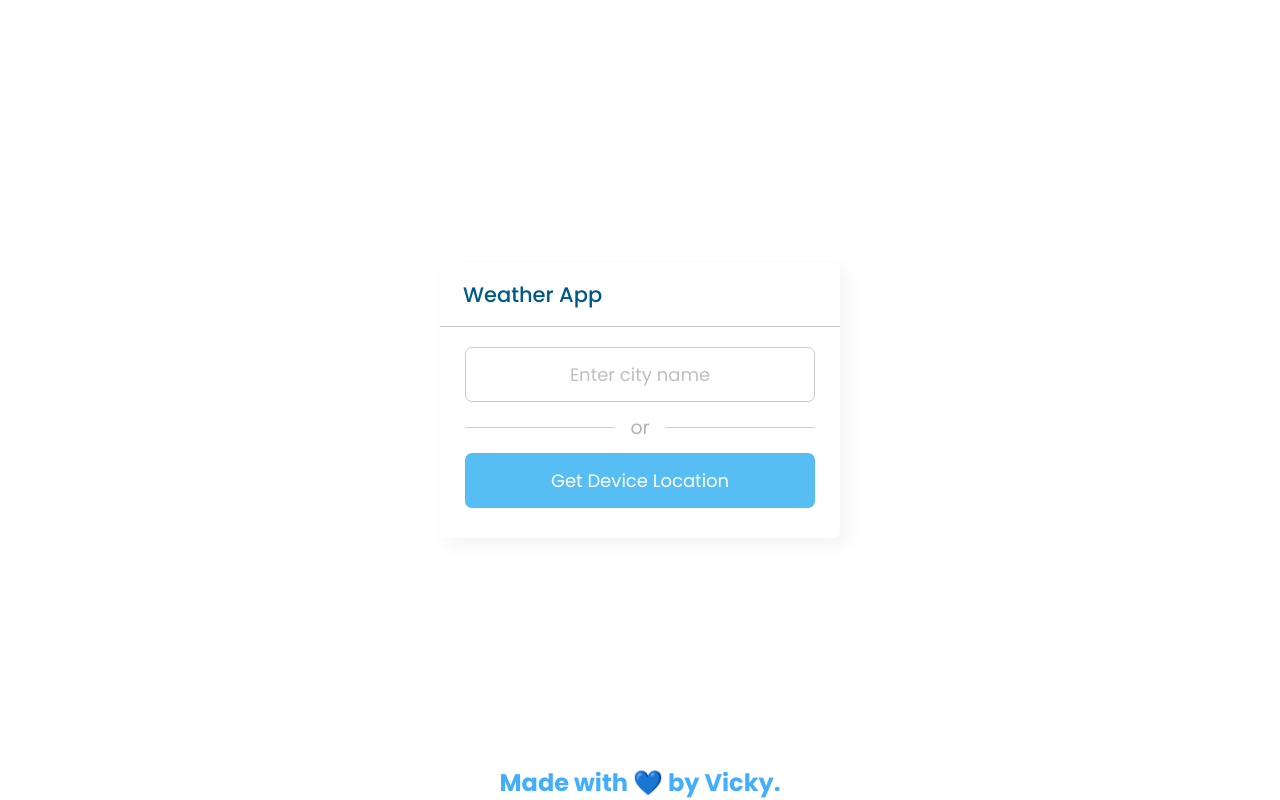
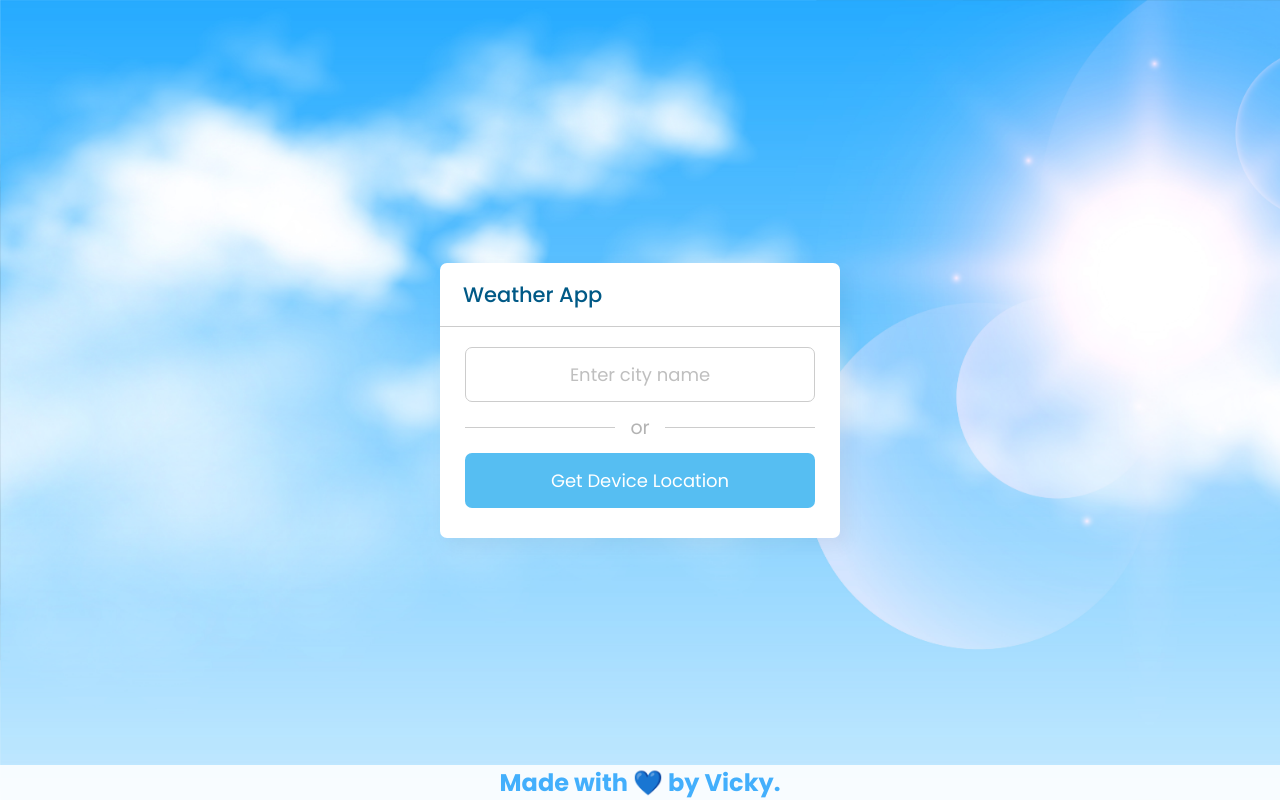
Before and after one commit to Vickykumar1001/Weather, a plain HTML site: page index.html in a window 1280 px wide. Drawn offline with nearby package versions, Linux system fonts and the light colour scheme; the site is published under a folder, as on GitHub Pages, so addresses that start at the root find nothing.

Commit message:
Update styles.css

```diff
--- a/styles.css
+++ b/styles.css
@@ -10,7 +10,7 @@ body{
   align-items: center;
   justify-content: center;
   min-height: 100vh;
-  background-image: url(/images/default.jpg);
+  background-image: url(images/default.jpg);
   background-size: cover;
 }
 ::selection{
```
